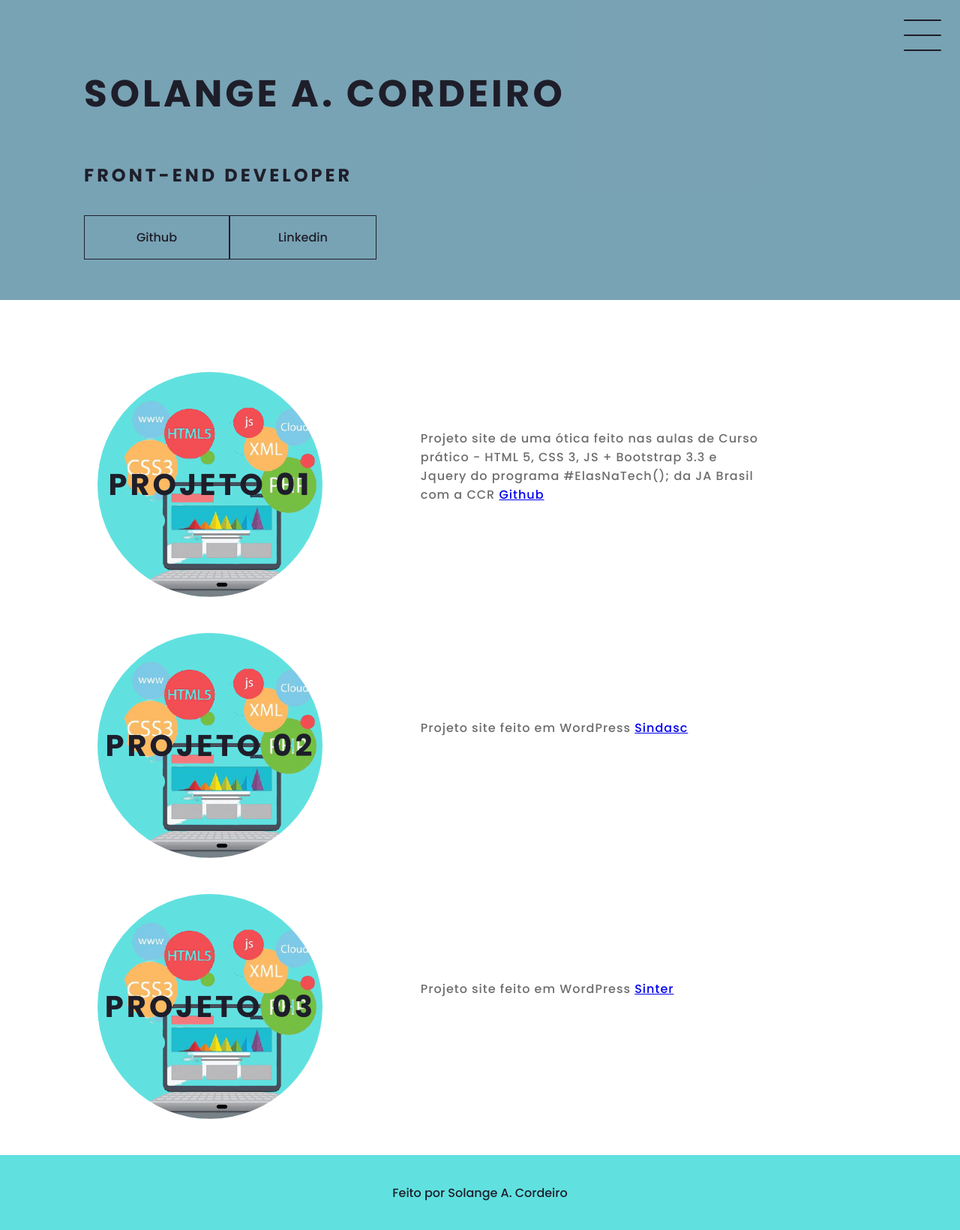
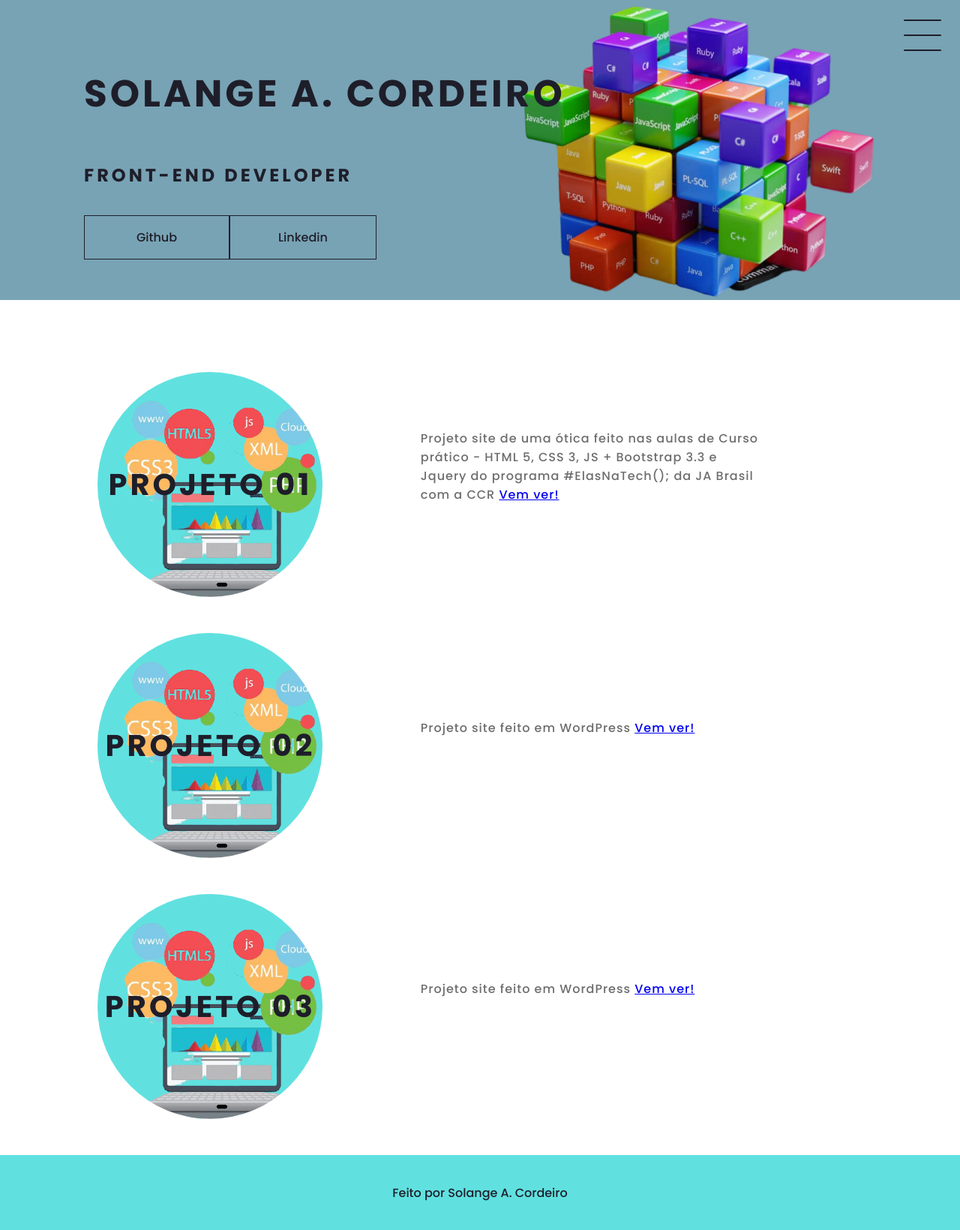
Before and after one commit to SolangeCodeiro/Portifolio, a plain HTML site: page index.html in a window 1280 px wide. Shown: the whole page at 75% size. Drawn offline with Linux system fonts and the light colour scheme.

Commit message:
Add files via upload

```diff
--- a/index.html
+++ b/index.html
@@ -22,14 +22,14 @@
                         <ul>
                             <li>
 
-                            <a href="#">Home</a>
+                            <a href="index.html">Home</a>
                         </li>
 
                         <li>
-                            <a href="#">Sobre</a>
+                            <a href="index.html">Sobre</a>
                         </li>
                         <li>
-                            <a href="#container">Projetos</a>
+                            <a href="index.html"> Projetos </a>
                         </li>
                     </ul>
                     </nav>
@@ -57,7 +57,7 @@
         <div class="card-text">
             Projeto site de uma ótica feito nas aulas de Curso prático - HTML 5, CSS 3, JS + Bootstrap 3.3 e Jquery
             do programa  #ElasNaTech(); da JA Brasil com a CCR
-            <a href="https://github.com/SolangeCodeiro">Github</a>
+            <a href="https://solangecodeiro.github.io/Projeto-site/">Vem ver!</a>
             </div>
         </div>
         <div class="card-container">
@@ -68,7 +68,7 @@
                 </div>
             </div>
             <div class="card-text">
-                Projeto site feito em WordPress  <a href="https://www.sindasc.com.br">Sindasc</a>
+                Projeto site feito em WordPress  <a href="https://www.sindasc.com.br">Vem ver!</a>
                 </div>
             </div>
             <div class="card-container">
@@ -79,7 +79,7 @@
                     </div>
                 </div>
                 <div class="card-text">
-                    Projeto site feito em WordPress  <a href="https://www.sindsinter.com.br">Sinter</a>
+                    Projeto site feito em WordPress  <a href="https://www.sindsinter.com.br">Vem ver!</a>
                     </div>
                 </div>
     </main>
--- a/style.css
+++ b/style.css
@@ -10,9 +10,9 @@ body {
     height: 50vh;
     width: 100vw;
     background-color: #0e5a798e;
-    background-image: url('./img/');
+    background-image: url('./img/imagem5.png');
     background-repeat: no-repeat;
-    background-position: center;
+    background-position: right;
     background-size: contain;
     display: flex;
     flex-direction: column;
```
Also changed, not shown: img/imagem5.png (added).
